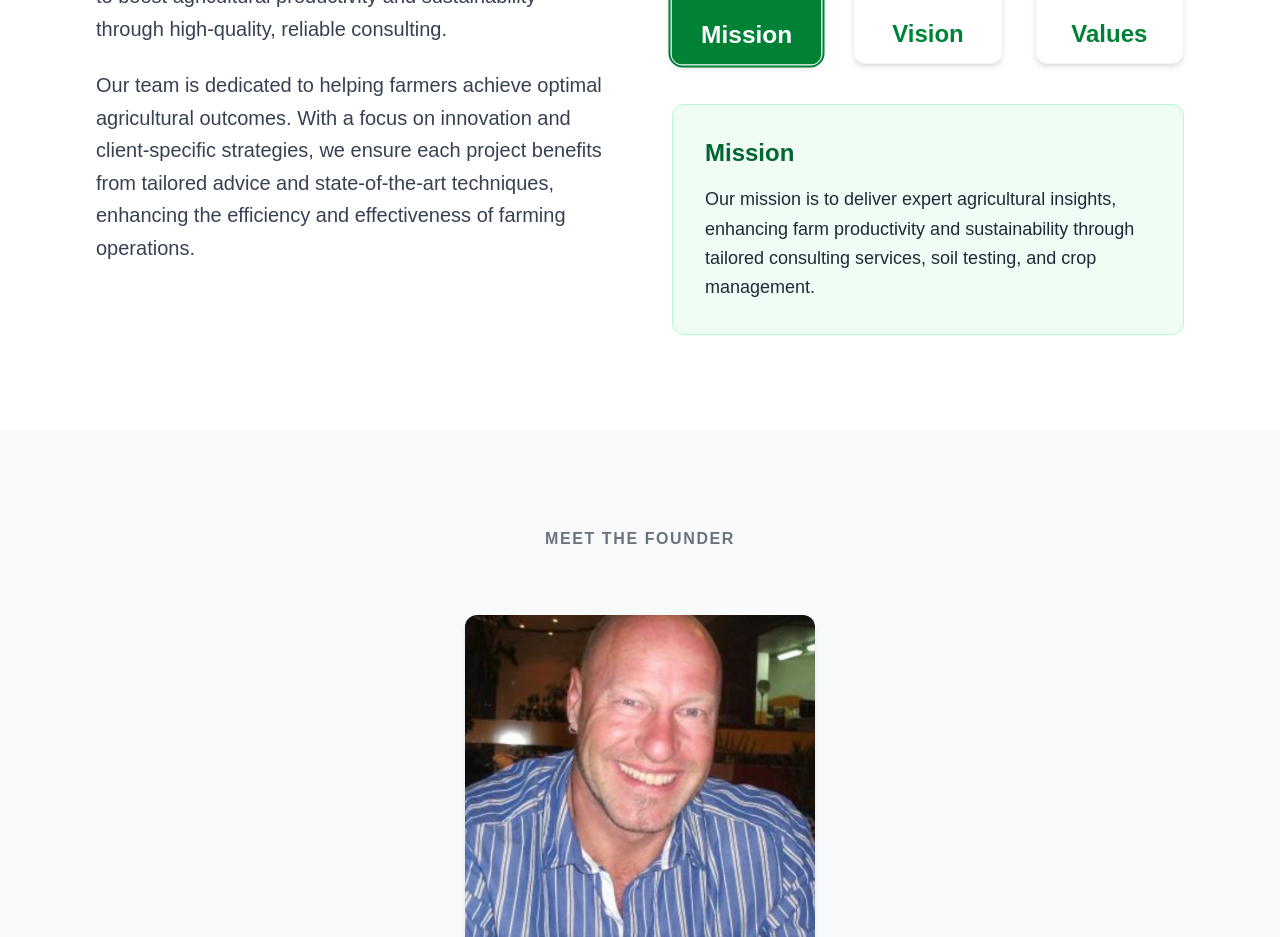
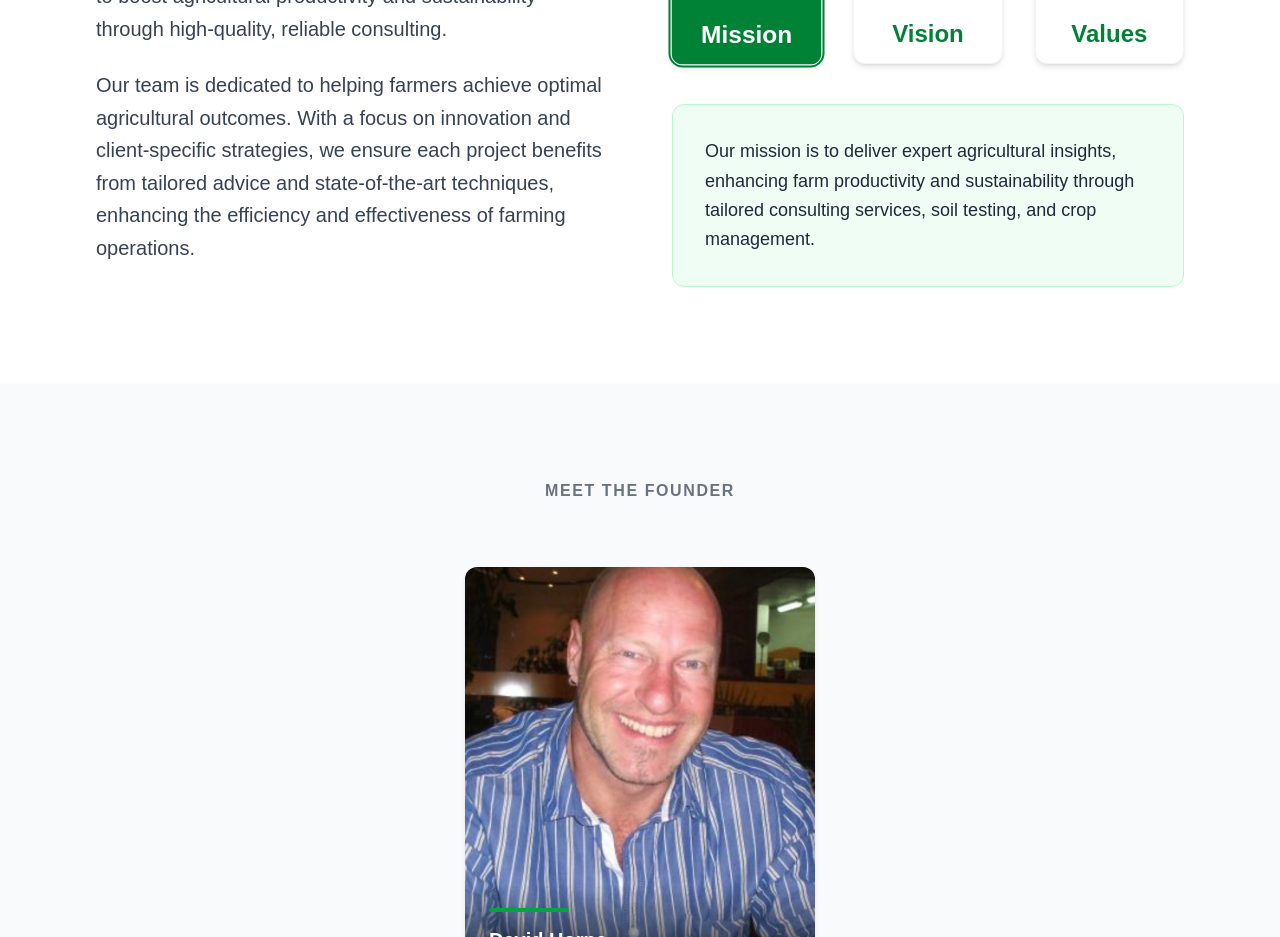
Before and after one commit to conflictonsions12/qwerty, a Next.js app: page /about in a window 1280 px wide. Shown: the part 920-1857 px from the top of the page. Built offline with nearby package versions, Linux system fonts and the light colour scheme.

Commit message:
Update AboutHero.jsx

```diff
--- a/src/components/AboutHero.jsx
+++ b/src/components/AboutHero.jsx
@@ -174,9 +174,7 @@ export default function AboutIntro() {
                   text-gray-800 text-base md:text-lg leading-relaxed
                 "
               >
-                <h4 className="text-xl md:text-2xl font-bold text-green-800 mb-4">
-                  {activeCard.title}
-                </h4>
+
                 <p>{activeCard.description}</p>
               </motion.div>
             )}
```
